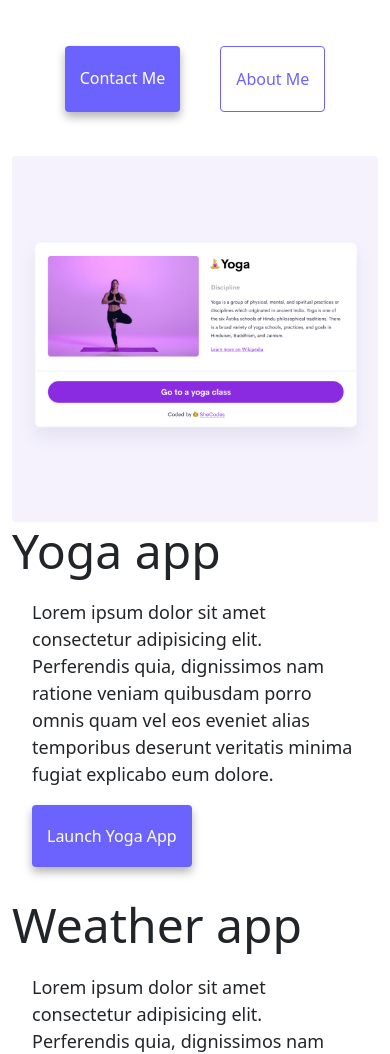
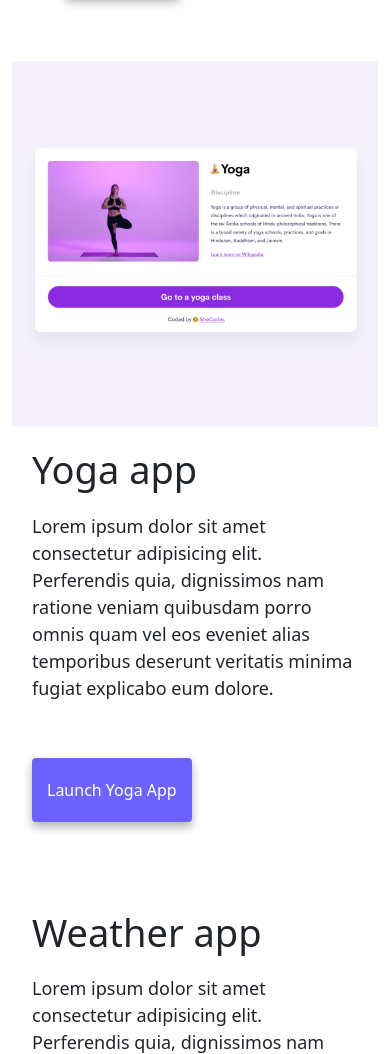
Before and after one commit to silping/responsive-week3-homework, a plain HTML site: page index.html in a window 390 px wide. Shown: the part 460-1514 px from the top of the page. Drawn offline with nearby package versions, Linux system fonts and the light colour scheme.

Commit message:
Improved the responsive css

```diff
--- a/css/styles.css
+++ b/css/styles.css
@@ -4,6 +4,18 @@
   --box-shadow: 0 5px 10px rgba(0, 0, 0, 0.3);
 }
 
+@media (max-width: 540px) {
+  h1 {
+    font-size: 80px !important;
+  }
+  .work-title {
+    margin-top: 20px;
+    font-size: 38px;
+  }
+  .work-img {
+    margin-top: 20px;
+  }
+}
 body {
   margin-top: 100px;
 }
@@ -17,6 +29,7 @@ h3 {
 
 h1 {
   font-size: 96px;
+  margin-top: 20px;
 }
 
 h2 {
@@ -35,6 +48,9 @@ p {
   font-size: 18px;
   line-height: 1.5;
   text-align: center;
+}
+.work-title {
+  padding-left: 20px;
 }
 
 .navigation-links {
@@ -72,6 +88,9 @@ p {
   display: flex;
   margin: 30px 0;
 }
+.about-imgs {
+  margin: 10px;
+}
 
 .about-paragraphs p {
   margin: 10px;
@@ -90,6 +109,7 @@ p {
 }
 
 .launch-app-links {
+  display: inline-block;
   margin: 20px;
   border-radius: 4px;
   padding: 20px 15px;
@@ -98,3 +118,6 @@ p {
   box-shadow: var(--box-shadow);
   color: white;
 }
+.contact {
+  margin-bottom: 20px;
+}
--- a/index.html
+++ b/index.html
@@ -65,10 +65,14 @@
     <div class="container">
       <div class="row d-flex mb-5">
         <div class="col-sm-6">
-          <img src="images/yoga.png" alt="yoga" class="img-fluid rounded" />
+          <img
+            src="images/yoga.png"
+            alt="yoga"
+            class="img-fluid rounded work-img"
+          />
         </div>
         <div class="col-sm-6">
-          <h2 class="text-start">Yoga app</h2>
+          <h2 class="text-start work-title">Yoga app</h2>
           <p class="text-start bg-white">
             Lorem ipsum dolor sit amet consectetur adipisicing elit. Perferendis
             quia, dignissimos nam ratione veniam quibusdam porro omnis quam vel
@@ -80,7 +84,7 @@
       </div>
       <div class="row mb-5">
         <div class="col-sm-6">
-          <h2 class="text-start">Weather app</h2>
+          <h2 class="text-start work-title">Weather app</h2>
           <p class="text-start bg-white">
             Lorem ipsum dolor sit amet consectetur adipisicing elit. Perferendis
             quia, dignissimos nam ratione veniam quibusdam porro omnis quam vel
@@ -104,7 +108,7 @@
           <img src="images/yogurt.png" alt="yoga" class="img-fluid rounded" />
         </div>
         <div class="col-sm-6">
-          <h2 class="text-start">Yogurt app</h2>
+          <h2 class="text-start work-title">Yogurt app</h2>
           <p class="text-start bg-white">
             Lorem ipsum dolor sit amet consectetur adipisicing elit. Perferendis
             quia, dignissimos nam ratione veniam quibusdam porro omnis quam vel
```
Also changed, not shown: about.html (+3 -1 lines), 1 other file.
